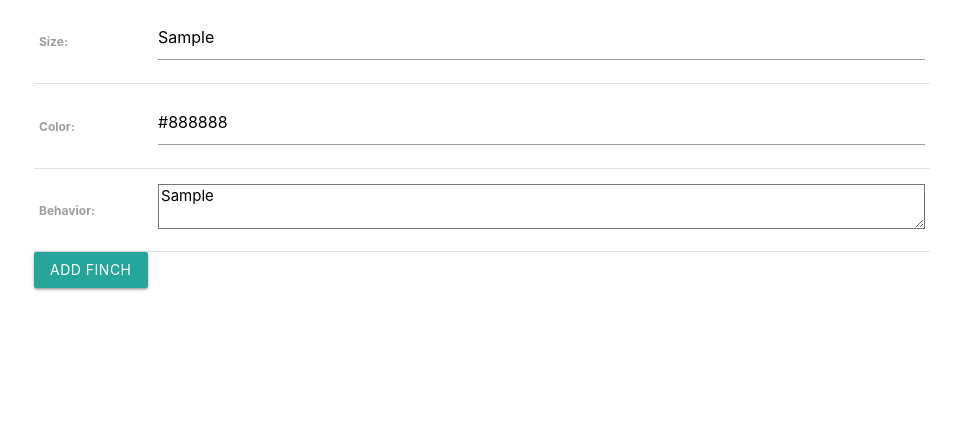
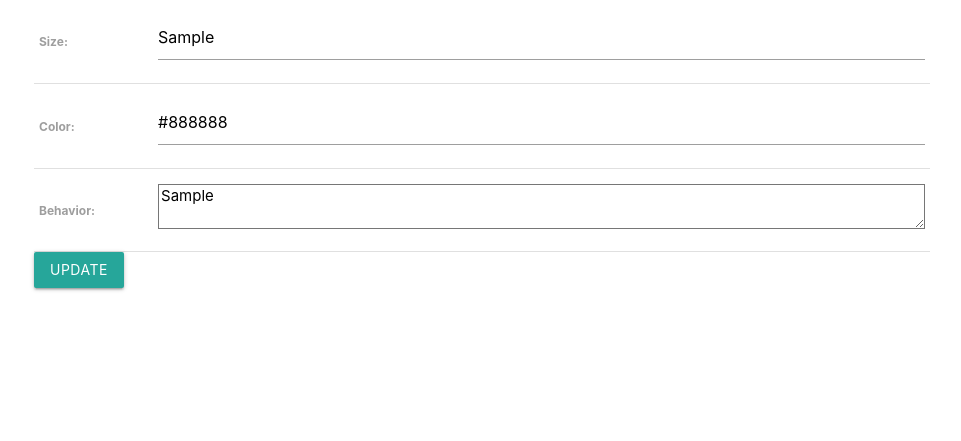
Before and after one commit to pgf96/finch-collector, a Django app: page /finches/1/update/ in a window 1280 px wide. Shown: the part 201-642 px from the top of the page, without its empty margins (158-1119 px from the left). Run offline with Django 4.2, Linux system fonts and the light colour scheme; tables that the repository leaves empty hold one stand-in row (values such as "Sample post").

Commit message:
change text of edit button

```diff
--- a/main_app/templates/main_app/finch_form.html
+++ b/main_app/templates/main_app/finch_form.html
@@ -13,6 +13,6 @@
     <!-- Render the inputs inside of <tr>s & <td>sss -->
     {{ form.as_table }}
   </table>
-  <input type="submit" value="Add Finch" class="btn" />
+  <input type="submit" value="Update" class="btn" />
 </form>
 {% endblock %}
```
